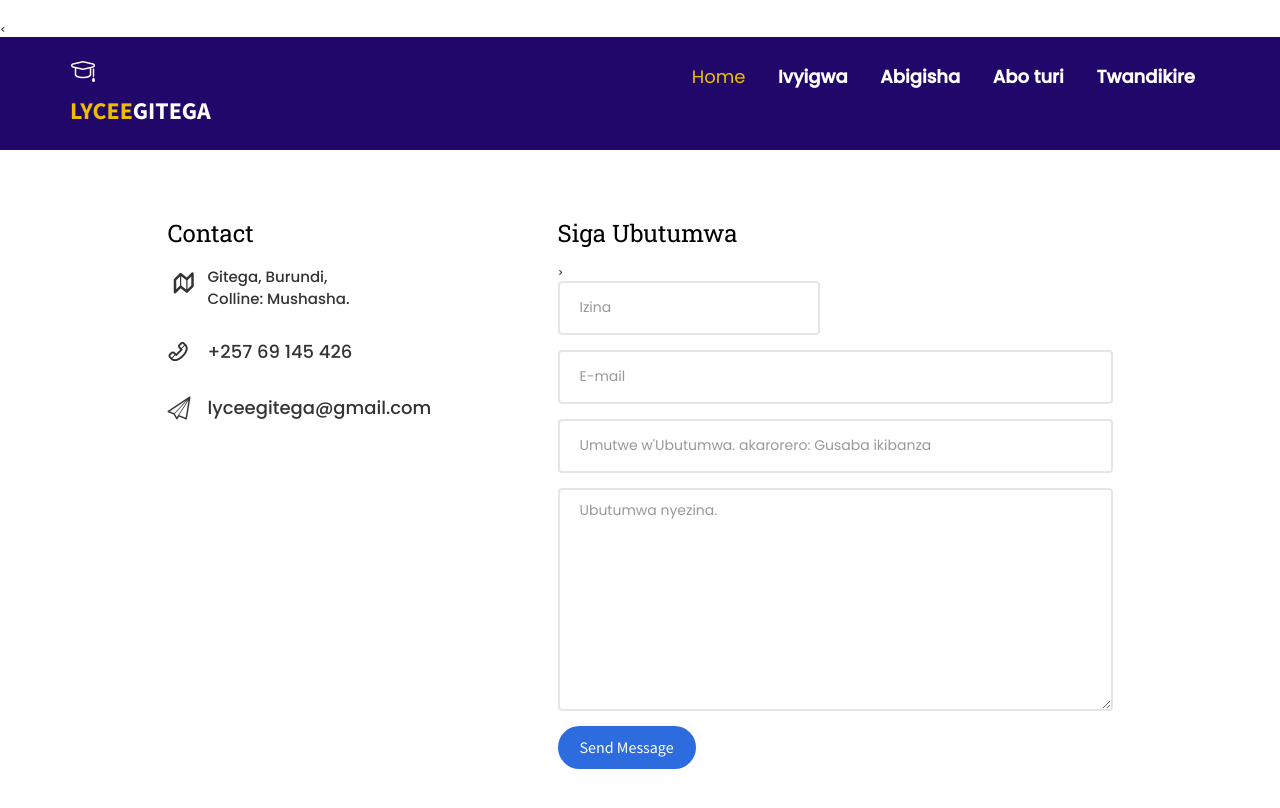
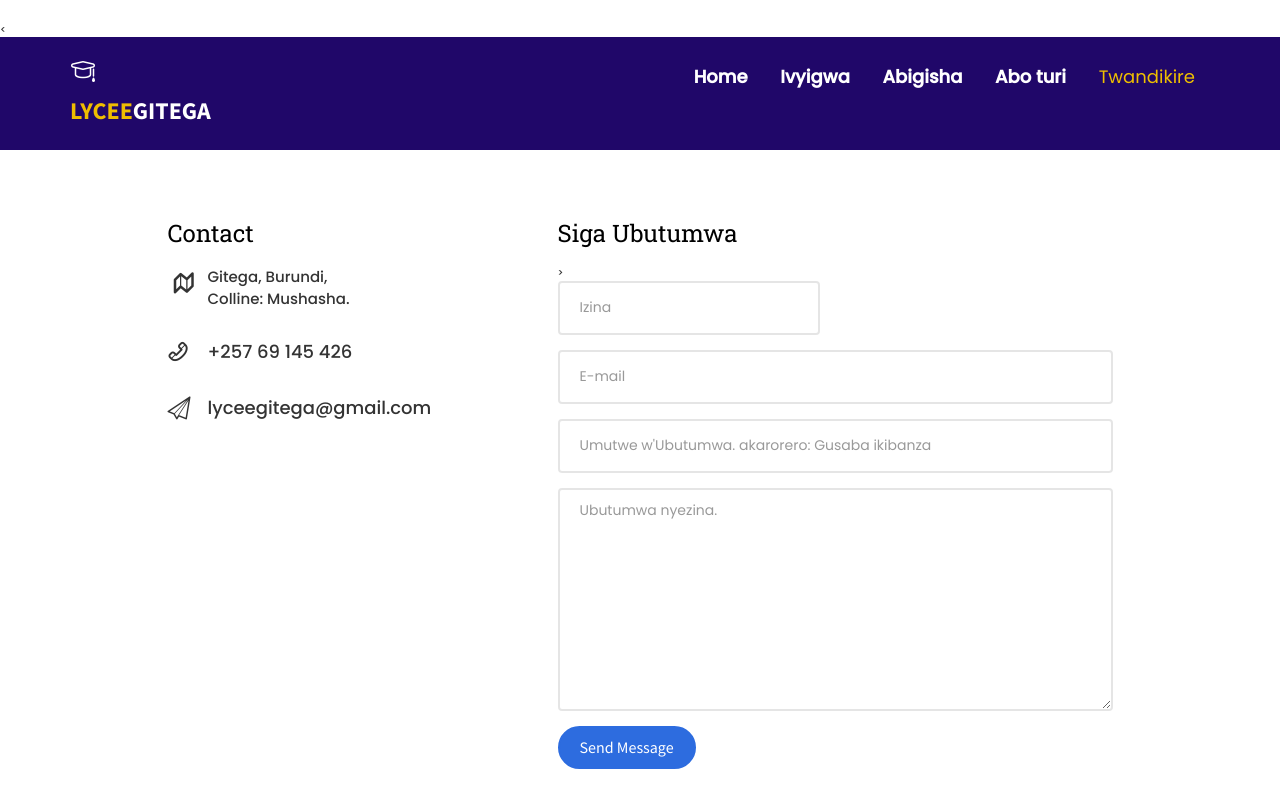
Before and after one commit to Wilfrid-Web-Pro/lycee-gitega, a plain HTML site: page contact.html in a window 1280 px wide. Drawn offline with Linux system fonts and the light colour scheme; some packages are replaced by stand-ins of ours; no server answers; files whose address does not match are found by name.

Commit message:
Update contact.html

```diff
--- a/contact.html
+++ b/contact.html
@@ -82,11 +82,11 @@
 					</div>
 					<div class="col-xs-10 text-right menu-1">
 						<ul>
-							<li class="active"><a href="index.html">Home</a></li>
+							<li><a href="index.html">Home</a></li>
 							<li><a href="courses.html">Ivyigwa</a></li>
 							<li><a href="teacher.html">Abigisha</a></li>
 							<li><a href="about.html">Abo turi</a></li>
-							<li><a href="contact.html">Twandikire</a></li>
+							<li class="active"><a href="contact.html">Twandikire</a></li>
 						</ul>
 					</div>
 				</div>
```
